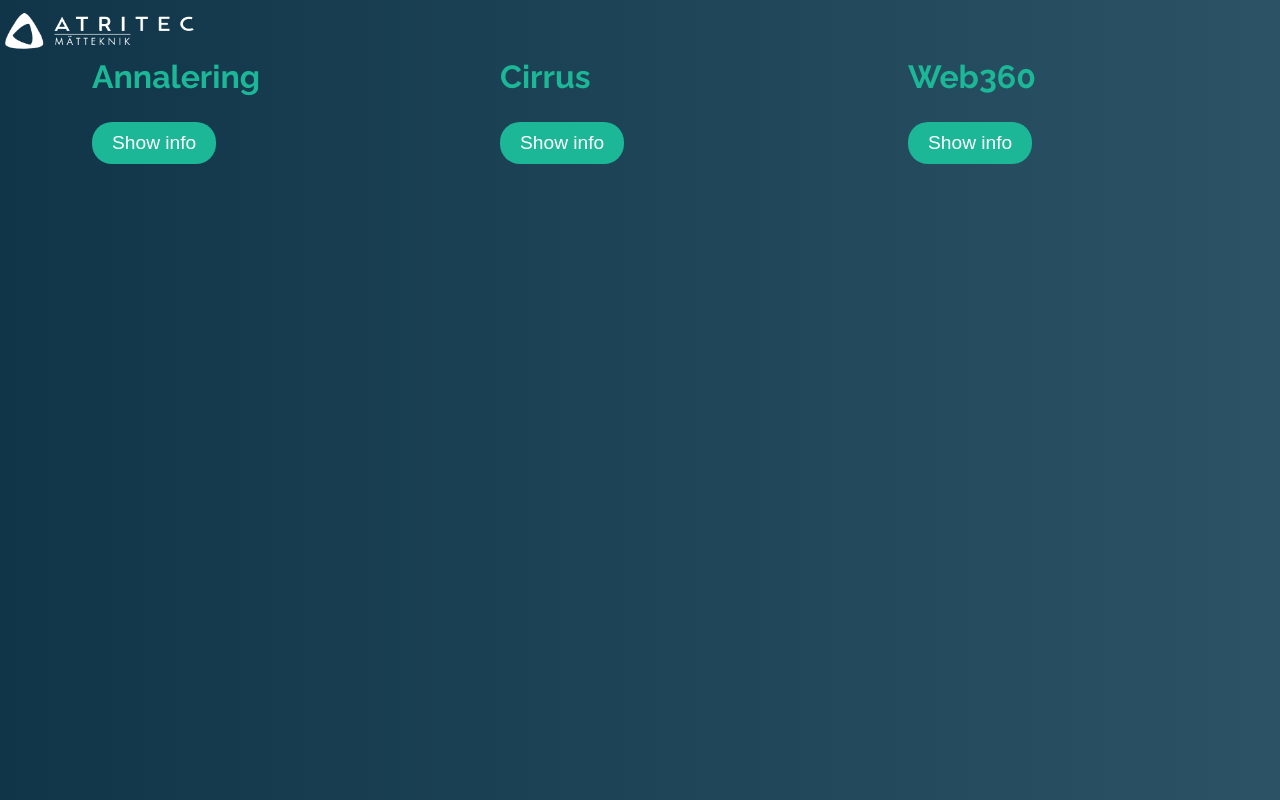
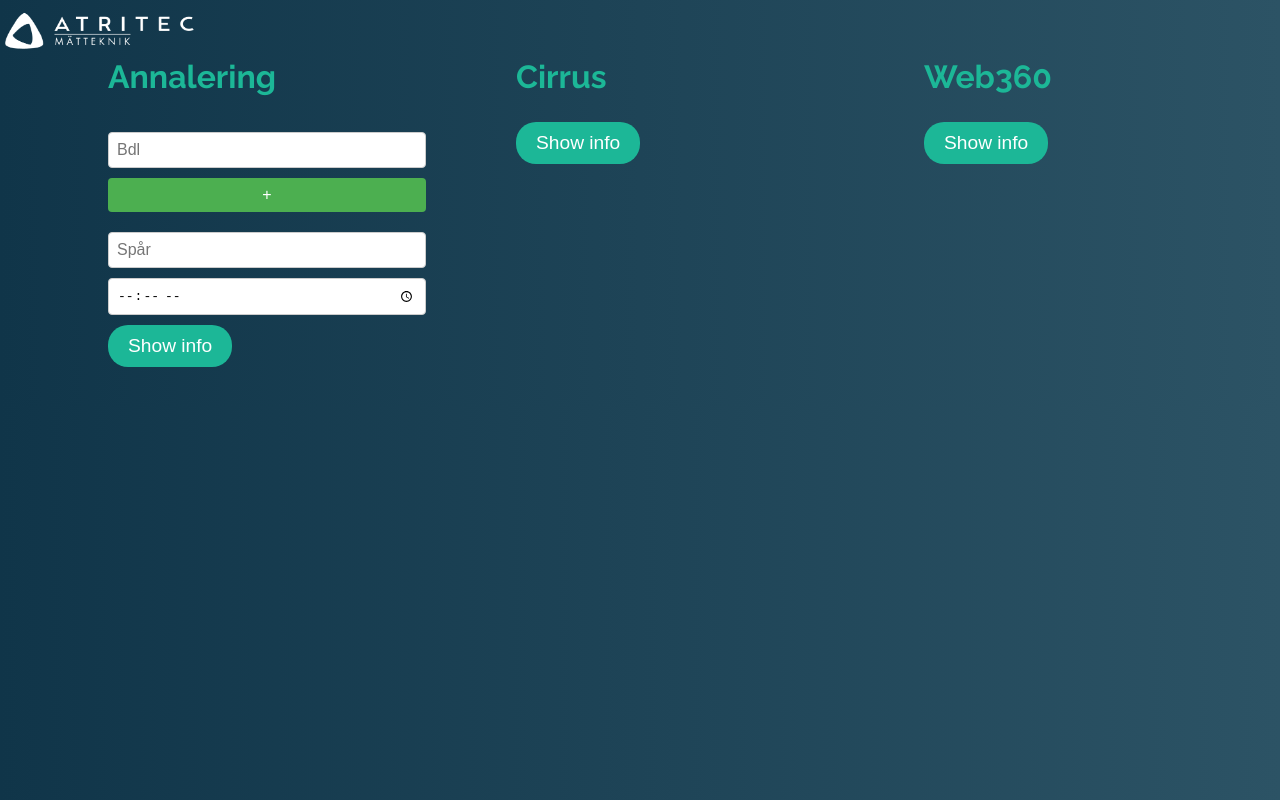
Before and after one commit to Lime78/input-atritec, a React (Vite) app in the folder my-app/: page / in a window 1280 px wide. Built offline with nearby package versions, Linux system fonts and the light colour scheme.

Commit message:
bdl,spår,tid

```diff
--- a/my-app/src/components/Annalering.css
+++ b/my-app/src/components/Landing.css
@@ -2,10 +2,33 @@ body {
   background: linear-gradient(to right, #103549, #2c5365);
 }
 
-.Bdl-split{
+.Bdl-split {
   display: flex;
-  flex-direction: row;
-  justify-content: space-between;
+  flex-direction: column;
+  gap: 10px;
+  margin: 15px 0;
+}
+
+.Bdl-split input[type="text"],
+.Bdl-split input[type="time"] {
+  padding: 8px;
+  font-size: 1em;
+  border: 1px solid #ccc;
+  border-radius: 4px;
+}
+
+.Bdl-split button {
+  padding: 8px 12px;
+  font-size: 1em;
+  color: #fff;
+  background-color: #4CAF50;
+  border: none;
+  border-radius: 4px;
+  cursor: pointer;
+}
+
+.Bdl-split button:hover {
+  background-color: #45a049;
 }
 
   .App {
@@ -23,7 +46,7 @@ body {
 .section-cirrus, .section-web360, .section-annalering {
   flex: 1;
   margin: 10px;
-  margin-left: 4em;
+  margin-left: 5em;
 }
 
 .section-cirrus div, .section-web360 div, .section-annalering div {
--- a/my-app/src/components/AnnaleringPage.jsx
+++ b/my-app/src/components/LandingPage.jsx
@@ -1,7 +1,7 @@
 import React, { useState } from 'react';
 import symbol from '../assets/symbol.png'
 import loggavit from '../assets/loggavit.png'
-import './Annalering.css';
+import './Landing.css';
 
 const App = () => {
   const [checkboxes, setCheckboxes] = useState({
@@ -14,10 +14,15 @@ const App = () => {
     colorize: null,
   });
 
-  const [ärSynlig, setÄrsynlig] = useState(false);
+  const [inputs, setInputs] = useState(['']);
+
+  const addInput = () => {
+    setInputs([...inputs, '']);
+  };
+  const [isSynlig, setIssynlig] = useState(false);
 
   const toggleCirrusVisibility = () => {
-    setÄrsynlig(!ärSynlig);
+    setIssynlig(!isSynlig);
   };
 
   const [isVisa, setIsVisa] = useState(false);
@@ -25,7 +30,6 @@ const App = () => {
   const toggleWebVisibility = () => {
     setIsVisa(!isVisa);
   };
-
 
   const [isVisible, setIsVisible] = useState(false);
 
@@ -43,18 +47,20 @@ const App = () => {
 
   return (
     <div className="App">
-
       <img src={loggavit} alt="Logo" className="logo" />
 
       <div className="section-annalering">
         <h2>Annalering</h2>
-       {/*lägger in all infp om bdl spår och tid */}
-        {/* <div className='Bdl-split'>
-      <input type="text" placeholder="Bdl" />
+       {/*lägger in all info om bdl spår och tid */}
+        <div className='Bdl-split'>
+        {inputs.map((input, index) => (
+        <input key={index} type="text" placeholder="Bdl" />
+      ))}
+      <button onClick={addInput}>+</button>
       <input type="text" placeholder="Spår" />
       <input type="time" placeholder="Tid" />
-      </div> */}
-        <button className='button' onClick={toggleSectionsVisibility}>
+      </div>
+        <button className='button'onClick={toggleSectionsVisibility}>
           {isVisible ? 'Hide info' : 'Show info'}
         </button>
 
@@ -170,11 +176,44 @@ const App = () => {
                 />
               </label>
             </div>
+            <div className="radio-group">
+            <h3>Export camera-level images for formula annotation</h3>
+            <label>
+              Camera ID (0-5)
+              <input
+                type="radio"
+                name="exportCameraImages"
+                checked={checkboxes.exportCameraImages === 'Camera ID'}
+                onChange={() => handleRadioChange('exportCameraImages', 'Camera ID')}
+              />
+            </label>
+            <label>
+              Rotation for the image of the camera
+              <input
+                type="radio"
+                name="exportCameraImages"
+                checked={checkboxes.exportCameraImages === 'Rotation'}
+                onChange={() => handleRadioChange('exportCameraImages', 'Rotation')}
+              />
+            </label>
+            <label>
+              Which camera: back/front/both
+              <input
+                type="radio"
+                name="exportCameraImages"
+                checked={checkboxes.exportCameraImages === 'Which camera'}
+                onChange={() => handleRadioChange('exportCameraImages', 'Which camera')}
+              />
+            </label>
+          </div>
+          <div className="radio-group">
+            <h3>Image resolution for output</h3>
+            <label>Width x Height</label>
+            <input type="text" placeholder="Width x Height" />
+          </div>
           </div>
         )}
       </div>
-
-
 
       <div className="section-cirrus">
       <h2>Cirrus</h2>
@@ -185,10 +224,10 @@ const App = () => {
       <input type="time" placeholder="Tid" />
       </div> */}
       <button className='button' onClick={toggleCirrusVisibility}>
-        {ärSynlig ? 'Hide info' : 'Show info'}
+        {isSynlig ? 'Hide info' : 'Show info'}
       </button>
 
-      {ärSynlig && (
+      {isSynlig && (
         <div className='cirrus-info'>
           <div className="radio-group">
             <h3>Trigger distance between images for output</h3>
@@ -210,12 +249,6 @@ const App = () => {
                 onChange={() => handleRadioChange('distance', 10)}
               />
             </label>
-          </div>
-
-          <div className="radio-group">
-            <h3>Image resolution for output</h3>
-            <label>Width x Height</label>
-            <input type="text" placeholder="Width x Height" />
           </div>
 
           <div className="radio-group">
@@ -267,37 +300,6 @@ const App = () => {
                 name="export360"
                 checked={checkboxes.export360 === 'No'}
                 onChange={() => handleRadioChange('export360', 'No')}
-              />
-            </label>
-          </div>
-
-          <div className="radio-group">
-            <h3>Export camera-level images for formula annotation</h3>
-            <label>
-              Camera ID (0-5)
-              <input
-                type="radio"
-                name="exportCameraImages"
-                checked={checkboxes.exportCameraImages === 'Camera ID'}
-                onChange={() => handleRadioChange('exportCameraImages', 'Camera ID')}
-              />
-            </label>
-            <label>
-              Rotation for the image of the camera
-              <input
-                type="radio"
-                name="exportCameraImages"
-                checked={checkboxes.exportCameraImages === 'Rotation'}
-                onChange={() => handleRadioChange('exportCameraImages', 'Rotation')}
-              />
-            </label>
-            <label>
-              Which camera: back/front/both
-              <input
-                type="radio"
-                name="exportCameraImages"
-                checked={checkboxes.exportCameraImages === 'Which camera'}
-                onChange={() => handleRadioChange('exportCameraImages', 'Which camera')}
               />
             </label>
           </div>
@@ -520,9 +522,9 @@ const App = () => {
       </div>
       )}
       </div>
+    </div>
 
-    </div>
-  );
+);
 }
 
 export default App;
--- a/my-app/src/main.jsx
+++ b/my-app/src/main.jsx
@@ -1,7 +1,7 @@
 import { StrictMode } from 'react'
 import { createRoot } from 'react-dom/client'
 import './index.css'
-import App from './components/AnnaleringPage.jsx'
+import App from './components/LandingPage.jsx'
 
 createRoot(document.getElementById('root')).render(
   <StrictMode>
```
